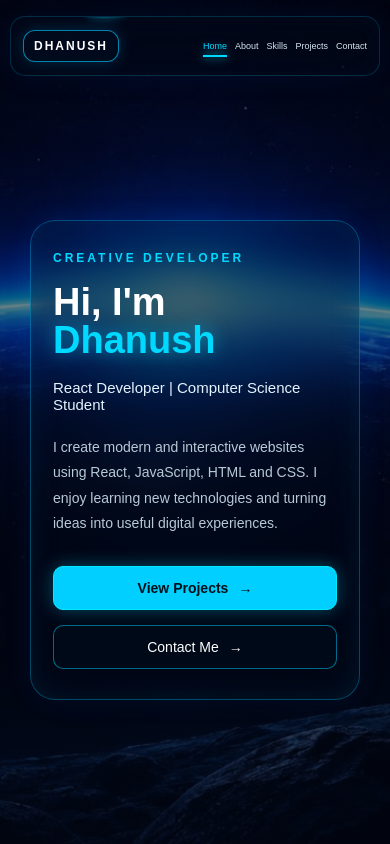
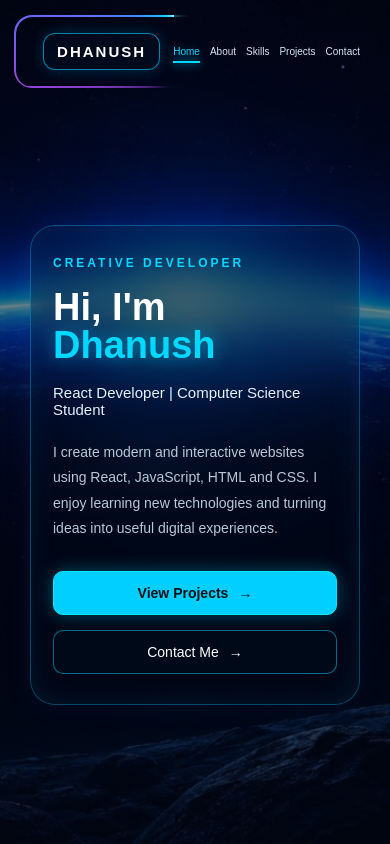
Before and after one commit to dhanushkptcs2024-crypto/my-portfolio, a React app: page / in a window 390 px wide. Built offline with nearby package versions, Linux system fonts and the light colour scheme; the HTML template or start-up script is replaced by a standard one.

Commit message:
Update App.css

```diff
--- a/src/App.css
+++ b/src/App.css
@@ -1,7 +1,3 @@
-/* =========================================================
-   RESET
-========================================================= */
-
 * {
   margin: 0;
   padding: 0;
@@ -17,9 +13,7 @@ body,
 
 body {
   font-family: Arial, Helvetica, sans-serif;
-
   background: #010308;
-
   color: white;
 
   overflow-x: hidden;
@@ -37,16 +31,13 @@ textarea {
   font-family: inherit;
 }
 
-
-/* =========================================================
+/* ================================
    MAIN PAGE
-========================================================= */
+================================ */
 
 .page {
   width: 100%;
-
   min-height: 100vh;
-
   height: auto;
 
   background:
@@ -57,22 +48,18 @@ textarea {
     url("/background.jpg");
 
   background-size: cover;
-
   background-position: center;
-
   background-repeat: no-repeat;
 
   display: flex;
-
   flex-direction: column;
 
   position: relative;
 }
 
-
-/* =========================================================
+/* ================================
    GLASS EFFECT
-========================================================= */
+================================ */
 
 .glass {
   background: rgba(3, 13, 28, 0.25);
@@ -80,7 +67,6 @@ textarea {
   border: 1px solid rgba(0, 196, 255, 0.35);
 
   backdrop-filter: blur(20px);
-
   -webkit-backdrop-filter: blur(20px);
 
   box-shadow:
@@ -88,155 +74,104 @@ textarea {
     inset 0 0 25px rgba(0, 170, 255, 0.03);
 }
 
-
-/* =========================================================
+/* ================================
    NAVBAR
-========================================================= */
+================================ */
 
 .navbar {
   width: calc(100% - 70px);
-
   max-width: 1250px;
 
-  height: 70px;
+  min-height: 70px;
 
   margin: 16px auto 0;
 
   border-radius: 18px;
 
   display: flex;
-
   align-items: center;
-
   justify-content: space-between;
 
   padding: 0 25px;
 
-  position: relative;
-
-  overflow: hidden;
-
   flex-shrink: 0;
 
-  /*
-    Very thin normal border
-  */
-  border: 1px solid rgba(0, 200, 255, 0.20);
+  animation: navAnimation 0.7s ease;
 
-  /*
-    Glass background
-  */
-  background: rgba(3, 13, 28, 0.38);
-
-  backdrop-filter: blur(20px);
-
-  -webkit-backdrop-filter: blur(20px);
-
-  box-shadow:
-    inset 0 0 25px rgba(0, 170, 255, 0.03),
-    0 0 30px rgba(0, 120, 255, 0.08);
-
-  animation: navAnimation 0.7s ease;
+  /* TRAVELING BORDER */
+  position: relative;
+  isolation: isolate;
 }
 
+/* ================================
+   NAVBAR TRAVELING LIGHT
+================================ */
 
-/* =========================================================
-   TRAVELING LIGHT
-========================================================= */
+@property --nav-angle {
+  syntax: "<angle>";
+  initial-value: 0deg;
+  inherits: false;
+}
 
-.travel-light {
+@keyframes nav-travel {
+  to {
+    --nav-angle: 360deg;
+  }
+}
+
+.navbar::before,
+.navbar::after {
+  content: "";
+
   position: absolute;
 
-  /*
-    Very thin
-  */
-  width: 65px;
+  inset: -1.5px;
 
-  height: 1px;
+  border-radius: inherit;
 
-  /*
-    SAME COLOR
-  */
-  background: #00d9ff;
+  padding: 1.5px;
 
-  border-radius: 50%;
+  background: conic-gradient(
+    from var(--nav-angle),
+    transparent 0deg,
+    transparent 250deg,
+    rgba(180, 80, 255, 0.75) 290deg,
+    rgba(80, 120, 255, 1) 325deg,
+    rgba(0, 220, 255, 1) 352deg,
+    rgba(220, 250, 255, 1) 360deg
+  );
 
-  /*
-    Soft glow
-  */
-  box-shadow:
-    0 0 2px #00d9ff,
-    0 0 6px #00d9ff,
-    0 0 12px #00d9ff,
-    0 0 20px rgba(0, 217, 255, 0.75);
+  -webkit-mask:
+    linear-gradient(#000 0 0) content-box,
+    linear-gradient(#000 0 0);
 
-  /*
-    Follow rounded border
-  */
-  offset-path: inset(0 round 18px);
+  mask:
+    linear-gradient(#000 0 0) content-box,
+    linear-gradient(#000 0 0);
 
-  offset-distance: 0%;
+  -webkit-mask-composite: xor;
+  mask-composite: exclude;
 
-  offset-rotate: auto;
-
-  /*
-    Smooth continuous movement
-  */
-  animation: travelBorder 5s linear infinite;
+  animation: nav-travel 6s linear infinite;
 
   pointer-events: none;
 
-  z-index: 5;
+  z-index: -1;
 }
 
+/* Glow around traveling light */
 
-/* =========================================================
-   BORDER TRAVEL ANIMATION
-========================================================= */
+.navbar::after {
+  filter: blur(7px);
 
-@keyframes travelBorder {
-
-  0% {
-    offset-distance: 0%;
-  }
-
-  100% {
-    offset-distance: 100%;
-  }
-
+  opacity: 0.9;
 }
 
-
-/* =========================================================
-   NAVBAR ENTRANCE
-========================================================= */
-
-@keyframes navAnimation {
-
-  from {
-    opacity: 0;
-
-    transform: translateY(-20px);
-  }
-
-  to {
-    opacity: 1;
-
-    transform: translateY(0);
-  }
-
-}
-
-
-/* =========================================================
+/* ================================
    LOGO
-========================================================= */
+================================ */
 
 .logo {
-  position: relative;
-
-  z-index: 10;
-
   padding: 11px 25px;
 
   border: 1px solid rgba(0, 200, 255, 0.65);
@@ -270,16 +205,11 @@ textarea {
   transform: translateY(-2px);
 }
 
-
-/* =========================================================
+/* ================================
    NAVIGATION
-========================================================= */
+================================ */
 
 .nav-links {
-  position: relative;
-
-  z-index: 10;
-
   display: flex;
 
   align-items: center;
@@ -314,7 +244,6 @@ textarea {
   position: absolute;
 
   left: 0;
-
   right: 0;
 
   bottom: -9px;
@@ -327,10 +256,9 @@ textarea {
     0 0 10px #00d9ff;
 }
 
-
-/* =========================================================
+/* ================================
    HOME PAGE
-========================================================= */
+================================ */
 
 .home-page {
   flex: 1;
@@ -440,10 +368,9 @@ h1 span {
   margin-bottom: 30px;
 }
 
-
-/* =========================================================
+/* ================================
    BUTTONS
-========================================================= */
+================================ */
 
 .hero-buttons {
   display: flex;
@@ -512,10 +439,9 @@ h1 span {
   transform: translateY(-3px);
 }
 
-
-/* =========================================================
+/* ================================
    INNER PAGES
-========================================================= */
+================================ */
 
 .inner-page {
   flex: 1;
@@ -561,10 +487,9 @@ h1 span {
   line-height: 1.6;
 }
 
-
-/* =========================================================
+/* ================================
    ABOUT
-========================================================= */
+================================ */
 
 .about-content {
   display: grid;
@@ -644,10 +569,9 @@ h1 span {
   font-size: 13px;
 }
 
-
-/* =========================================================
+/* ================================
    SKILLS
-========================================================= */
+================================ */
 
 .skills-grid {
   display: grid;
@@ -714,10 +638,9 @@ h1 span {
     0 0 8px #00d9ff;
 }
 
-
-/* =========================================================
+/* ================================
    PROJECTS
-========================================================= */
+================================ */
 
 .projects-list {
   margin-top: 15px;
@@ -870,10 +793,9 @@ h1 span {
   transform: translateY(-3px);
 }
 
-
-/* =========================================================
+/* ================================
    CONTACT
-========================================================= */
+================================ */
 
 .contact-card {
   display: grid;
@@ -1015,69 +937,55 @@ h1 span {
   margin-top: 10px;
 }
 
+/* ================================
+   ANIMATIONS
+================================ */
 
-/* =========================================================
-   HERO ANIMATION
-========================================================= */
-
-@keyframes heroAnimation {
-
+@keyframes navAnimation {
   from {
     opacity: 0;
-
-    transform:
-      translateY(25px)
-      scale(0.98);
+    transform: translateY(-20px);
   }
 
   to {
     opacity: 1;
+    transform: translateY(0);
+  }
+}
 
-    transform:
-      translateY(0)
-      scale(1);
+@keyframes heroAnimation {
+  from {
+    opacity: 0;
+    transform: translateY(25px) scale(0.98);
   }
 
+  to {
+    opacity: 1;
+    transform: translateY(0) scale(1);
+  }
 }
 
-
-/* =========================================================
-   PAGE ANIMATION
-========================================================= */
-
 @keyframes pageAnimation {
-
   from {
     opacity: 0;
-
     transform: translateY(20px);
   }
 
   to {
     opacity: 1;
-
     transform: translateY(0);
   }
-
 }
 
-
-/* =========================================================
+/* ================================
    TABLET
-========================================================= */
+================================ */
 
 @media (max-width: 850px) {
-
   .navbar {
     width: calc(100% - 30px);
 
     padding: 0 15px;
-  }
-
-  .travel-light {
-    width: 50px;
-
-    offset-path: inset(0 round 18px);
   }
 
   .nav-links {
@@ -1146,16 +1054,13 @@ h1 span {
 
     gap: 25px;
   }
-
 }
 
-
-/* =========================================================
+/* ================================
    MOBILE
-========================================================= */
+================================ */
 
 @media (max-width: 600px) {
-
   body {
     overflow-x: hidden;
 
@@ -1169,49 +1074,19 @@ h1 span {
   }
 
   .navbar {
-    width: calc(100% - 20px);
-
     height: 60px;
-
-    padding: 0 12px;
-
-    border-radius: 15px;
-  }
-
-  /*
-    Smaller light on mobile
-  */
-  .travel-light {
-    width: 40px;
-
-    height: 1px;
-
-    offset-path: inset(0 round 15px);
-
-    box-shadow:
-      0 0 2px #00d9ff,
-      0 0 6px #00d9ff,
-      0 0 12px #00d9ff;
   }
 
   .nav-links {
-    gap: 8px;
+    gap: 10px;
   }
 
   .nav-link {
-    font-size: 9px;
+    font-size: 10px;
   }
 
   .nav-link.active::after {
     bottom: -6px;
-  }
-
-  .logo {
-    font-size: 12px;
-
-    padding: 8px 10px;
-
-    letter-spacing: 2px;
   }
 
   .hero {
@@ -1306,5 +1181,4 @@ h1 span {
   .contact-form {
     padding: 20px;
   }
-
    }
```
